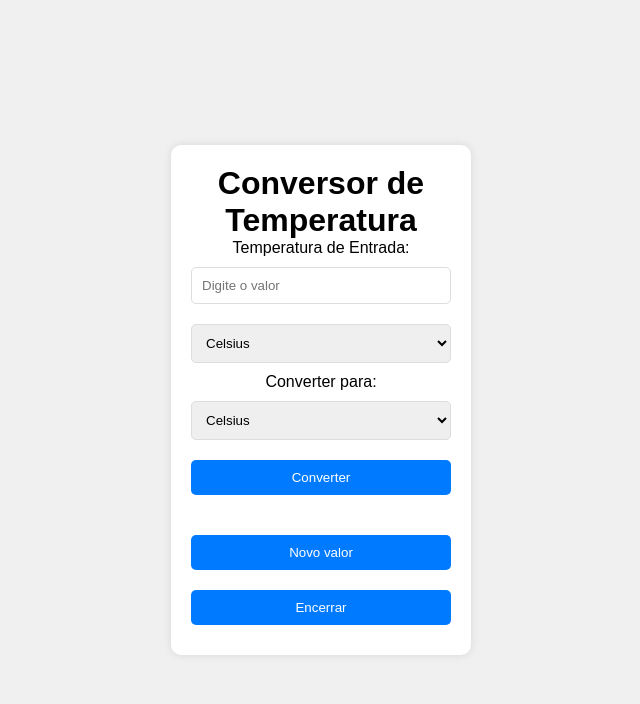
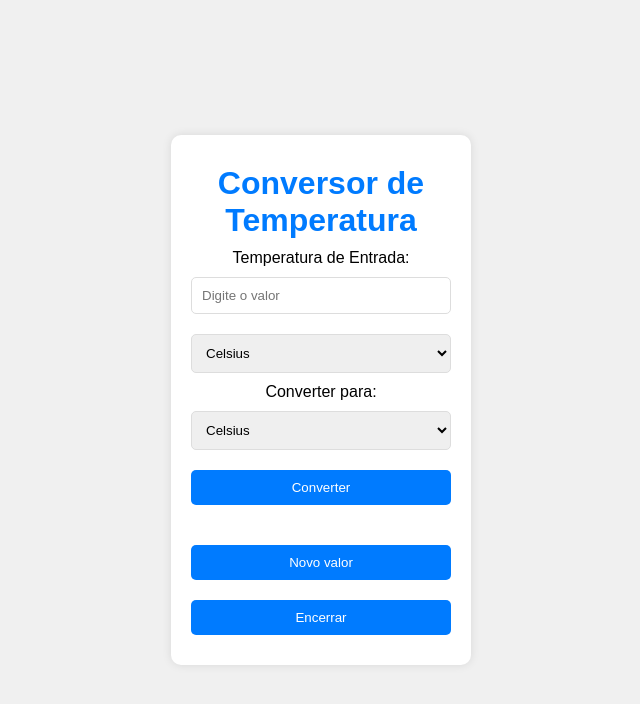
Before and after one commit to geovane399567/conversor_de_temperatura, a plain HTML site: page index.html in a window 1280 px wide. Shown: the whole page, without its empty margins (319-959 px from the left). Drawn offline with Linux system fonts and the light colour scheme.

Commit message:
Adicionando estilo para o título

```diff
--- a/styles.css
+++ b/styles.css
@@ -25,6 +25,11 @@ body {
     width: 300px;
 }
 
+.container > h1 {
+    color: #007BFF;
+    margin: 10px 0;
+}
+
 input, select, button {
     width: 100%;
     padding: 10px;
```
